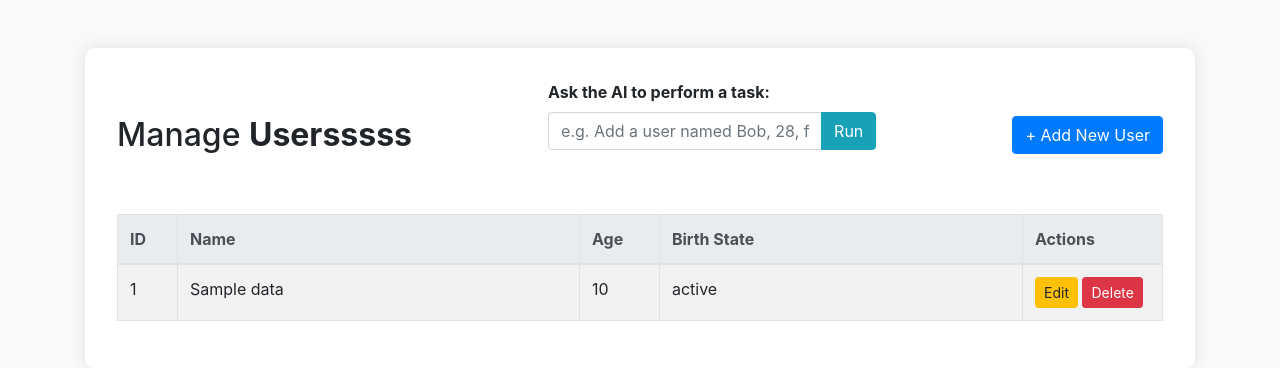
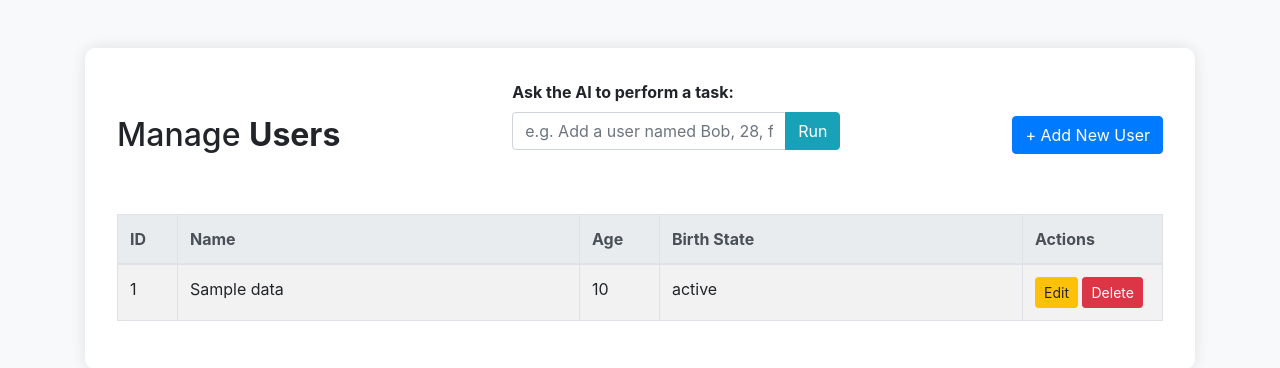
Before and after one commit to ArnaudCabello/crudapp, a Flask app: page / in a window 1280 px wide. Shown: the top 368 px of the page. Run offline with Flask 3, Linux system fonts and the light colour scheme; tables that the repository leaves empty hold one stand-in row (values such as "Sample post"); parts of the project's set-up code (start-up, migrations or seed data) failed here and were passed over.

Commit message:
Update index.html

```diff
--- a/templates/index.html
+++ b/templates/index.html
@@ -37,7 +37,7 @@
 <div class="container mt-5 mb-5">
     <div class="jumbotron">
         <div class="d-flex justify-content-between align-items-center mb-4">
-            <h2 class="mb-0">Manage <strong>Usersssss</strong></h2>
+            <h2 class="mb-0">Manage <strong>Users</strong></h2>
             <form id="aiForm" class="mb-4">
                 <div class="form-group">
                     <label for="aiInput"><strong>Ask the AI to perform a task:</strong></label>
```
